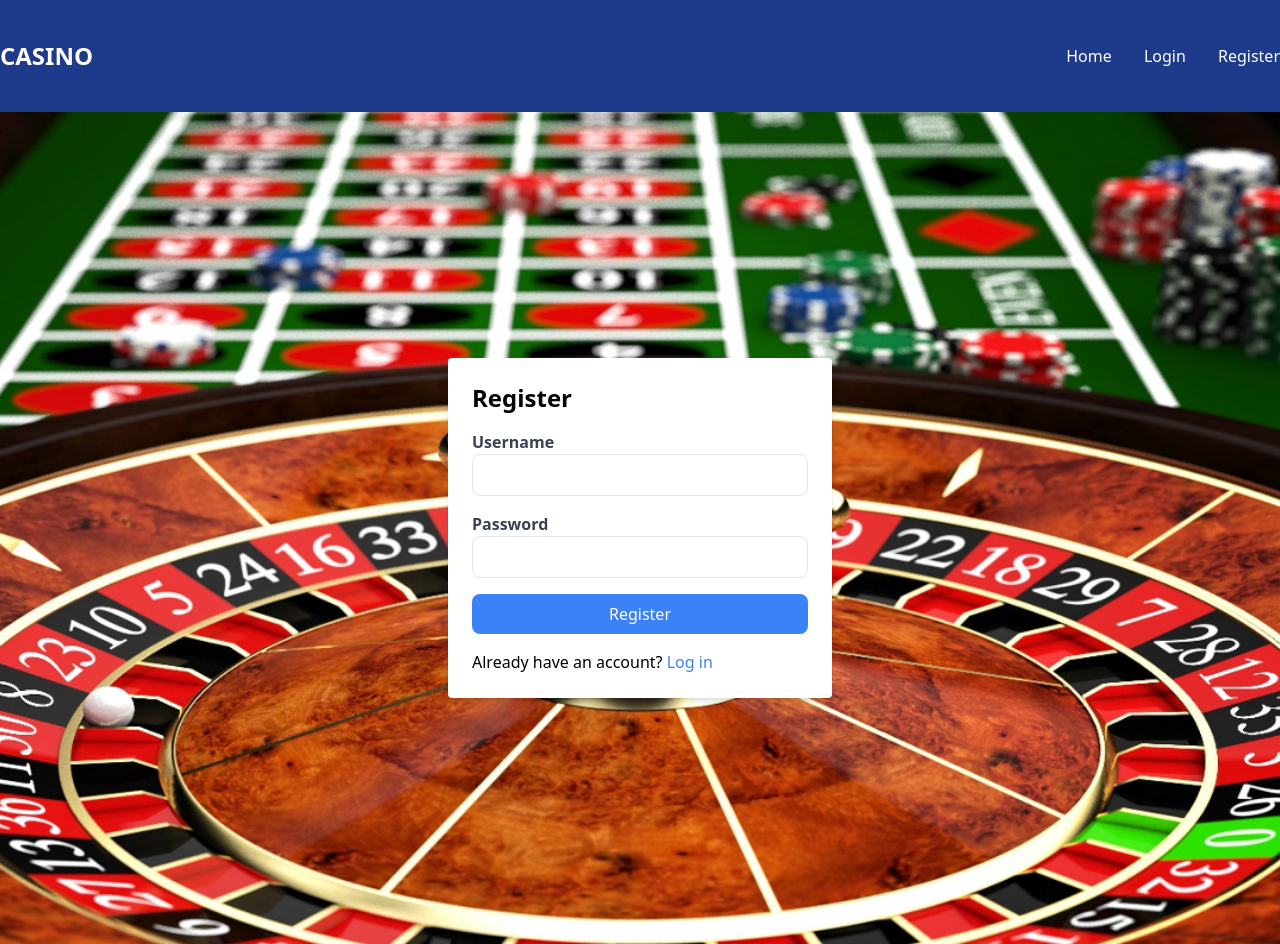
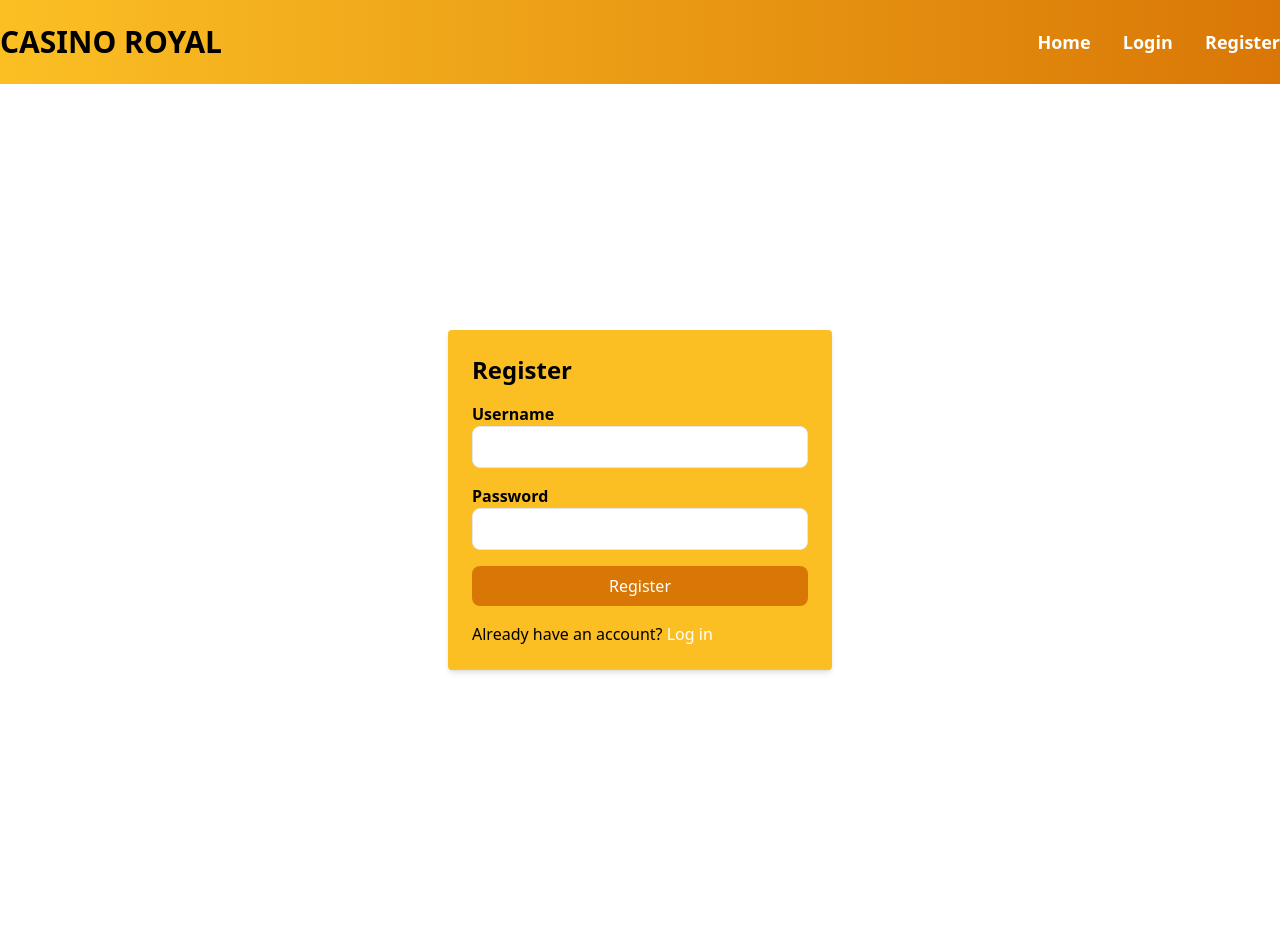
Before and after one commit to mynamecheff/SecureAndVulnerableWebserver, a Flask app: page /register in a window 1280 px wide. After the commit the page ends 673 px from the top, so only its background shows below. Run offline with Flask 3, Linux system fonts and the light colour scheme; style sheets or scripts are compiled from the project's sources; some libraries are stand-ins or nearby versions.

Commit message:
Changed to yellow theme

```diff
--- a/templates/base.html
+++ b/templates/base.html
@@ -5,32 +5,32 @@
     <meta charset="UTF-8">
     <meta name="viewport" content="width=device-width, initial-scale=1.0">
     <title>{% block title %}Flask App{% endblock %}</title>
-    <!-- <link rel="stylesheet" href="https://cdn.jsdelivr.net/npm/tailwindcss@2.2.19/dist/tailwind.min.css"
-        integrity="sha384-HtMZLkYo+pR5/u7zCzXxMJP6QoNnQJt1qkHM0EaOPvGDIzaVZbmYr/TlvUZ/sKAg" crossorigin="anonymous"> -->
-    <link rel="stylesheet" href="{{ url_for('static', filename='public/styles.css') }}">
+    <link rel="stylesheet" href="https://cdn.jsdelivr.net/npm/tailwindcss@2.2.19/dist/tailwind.min.css"
+        integrity="sha384-HtMZLkYo+pR5/u7zCzXxMJP6QoNnQJt1qkHM0EaOPvGDIzaVZbmYr/TlvUZ/sKAg" crossorigin="anonymous">
+    <!-- <link rel="stylesheet" href="{{ url_for('static', filename='public/styles.css') }}"> -->
 </head>
 
-<body class="bg-cover bg-center relative" style="background-image: url('{{ url_for('static', filename='images/roulette.png') }}')">
-    <div class="bg-cover bg-center relative" style="background-image: url('{{ url_for('static', filename='images/roulette.png') }}')">
-    <header class="bg-blue-900 text-white py-10">
+<body class="bg-cover bg-center relative">
+
+    <header class="bg-gradient-to-r from-yellow-400 to-yellow-600 text-white py-6 flex items-center">
         <nav class="container mx-auto flex justify-between items-center">
-            <h1 class="text-2xl font-bold">CASINO</h1>
-            <ul class="space-x-7">
-                <li class="inline-block"><a href="{{ url_for('home') }}">Home</a></li>
+            <h1 class="text-3xl font-extrabold text-black">CASINO ROYAL</h1>
+            <ul class="space-x-7 items-center">
+                <li class="inline-block text-lg font-semibold"><a href="{{ url_for('home') }}">Home</a></li>
                 {% if 'username' not in session %}
-                <li class="inline-block"><a href="{{ url_for('login') }}">Login</a></li>
-                <li class="inline-block"><a href="{{ url_for('register') }}">Register</a></li>
+                <li class="inline-block text-lg font-semibold"><a href="{{ url_for('login') }}">Login</a></li>
+                <li class="inline-block text-lg font-semibold"><a href="{{ url_for('register') }}">Register</a></li>
                 {% endif %}
                 {% if 'username' in session %}
-                <li class="inline-block"><a href="{{ url_for('profile') }}">Profile</a></li>
-                <li class="inline-block"><a href="/logout">Logout</a></li>
-                <li class="inline-block"><a href="/admin">Admin</a></li>
-                <li class="inline-block"><a href= "/code">Vulnerable Server Code</a></li>
-                <li class="inline-block"><a href= "/solution">Solution to Vulnerable Server</a></li>
-                <li>
+                <li class="inline-block text-lg font-semibold"><a href="{{ url_for('profile') }}">Profile</a></li>
+                <li class="inline-block text-lg font-semibold"><a href="/logout">Logout</a></li>
+                <li class="inline-block text-lg font-semibold"><a href="/admin">Admin</a></li>
+                <li class="inline-block text-lg font-semibold"><a href="/code">Vulnerable Server Code</a></li>
+                <li class="inline-block text-lg font-semibold"><a href="/solution">Solution to Vulnerable Server</a></li>
+                <!-- <li class="inline-block">
                     <img src="{{ url_for('static', filename='uploads/' + g.user.profile_picture) }}"
-                        alt="Profile Picture" class="h-32 w-32 rounded-full">
-                </li>
+                        alt="Profile Picture" class="h-14 w-14 rounded-full">
+                </li> -->
                 {% endif %}
             </ul>
         </nav>
@@ -38,7 +38,6 @@
     <main class="container mx-auto p-4">
         {% block content %}{% endblock %}
     </main>
-</div>
 </body>
 
 </html>
--- a/templates/register.html
+++ b/templates/register.html
@@ -1,57 +1,32 @@
 {% extends "base.html" %}
 
-{% block title %}Profile{% endblock %}
+{% block title %}Register{% endblock %}
 
 {% block content %}
 
-<!-- <body>
-    <div class="container mx-auto mt-4">
-        <h1 class="text-2xl mb-4">User Registration</h1>
+
+<div class="flex items-center justify-center h-screen">
+    <div class="bg-yellow-400 p-6 rounded shadow-md w-96">
+        <h1 class="text-2xl font-semibold mb-4 text-black">Register</h1>
         <form method="POST" action="{{ url_for('register') }}">
 
             <div class="mb-4">
-                <label for="username" class="block font-bold">Username</label>
-                <input type="text" id="username" name="username" class="w-full px-3 py-2 border rounded">
+                <label for="username" class="block text-black font-semibold">Username</label>
+                <input type="text" id="username" name="username" class="w-full px-3 py-2 border rounded-lg focus:outline-none focus:ring focus:border-yellow-600">
             </div>
             <div class="mb-4">
-                <label for="password" class="block font-bold">Password</label>
-                <input type="password" id="password" name="password" class="w-full px-3 py-2 border rounded">
-            </div>
-            <div>
-                <button type="submit"
-                    class="px-4 py-2 bg-blue-500 text-white rounded hover:bg-blue-600">Register</button>
-            </div>
-        </form>
-        <p class="mt-4">Already have an account? <a href="{{ url_for('login') }}" class="text-blue-500">Log in</a></p>
-    </div>
-</body> -->
-
-<div class="flex items-center justify-center h-screen">
-    <div class="bg-white p-6 rounded shadow-md w-96">
-        <h1 class="text-2xl font-semibold mb-4">Register</h1>
-        <form method="POST" action="{{ url_for('register') }}">
-
-            <div class="mb-4">
-                <label for="username" class="block text-gray-700 font-semibold">Username</label>
-                <input type="text" id="username" name="username"
-                       class="w-full px-3 py-2 border rounded-lg focus:outline-none focus:ring focus:border-blue-300"
-                >
+                <label for="password" class="block text-black font-semibold">Password</label>
+                <input type="password" id="password" name="password" class="w-full px-3 py-2 border rounded-lg focus:outline-none focus:ring focus:border-yellow-600">
             </div>
             <div class="mb-4">
-                <label for="password" class="block text-gray-700 font-semibold">Password</label>
-                <input type="password" id="password" name="password"
-                       class="w-full px-3 py-2 border rounded-lg focus:outline-none focus:ring focus:border-blue-300"
-                >
-            </div>
-            <div class="mb-4">
-                <button type="submit"
-                        class="w-full py-2 px-4 bg-blue-500 text-white rounded-lg hover:bg-blue-600 focus:outline-none focus:ring focus:border-blue-300"
-                >Register
+                <button type="submit" class="w-full py-2 px-4 bg-yellow-600 text-white rounded-lg hover:bg-yellow-700 focus:outline-none focus:ring focus:border-yellow-600">
+                    Register
                 </button>
             </div>
         </form>
-        <p class="mt-4">Already have an account? <a href="{{ url_for('login') }}" class="text-blue-500">Log in</a></p>
+        <p class="mt-4 text-black">Already have an account? <a class="text-white" href="{{ url_for('login') }}">Log in</a></p>
     </div>
 </div>
 
+
 {% endblock %}
```
Also changed, not shown: templates/home.html (+26 -4 lines), templates/login.html (+9 -18 lines), templates/profile.html (+12 -6 lines).
